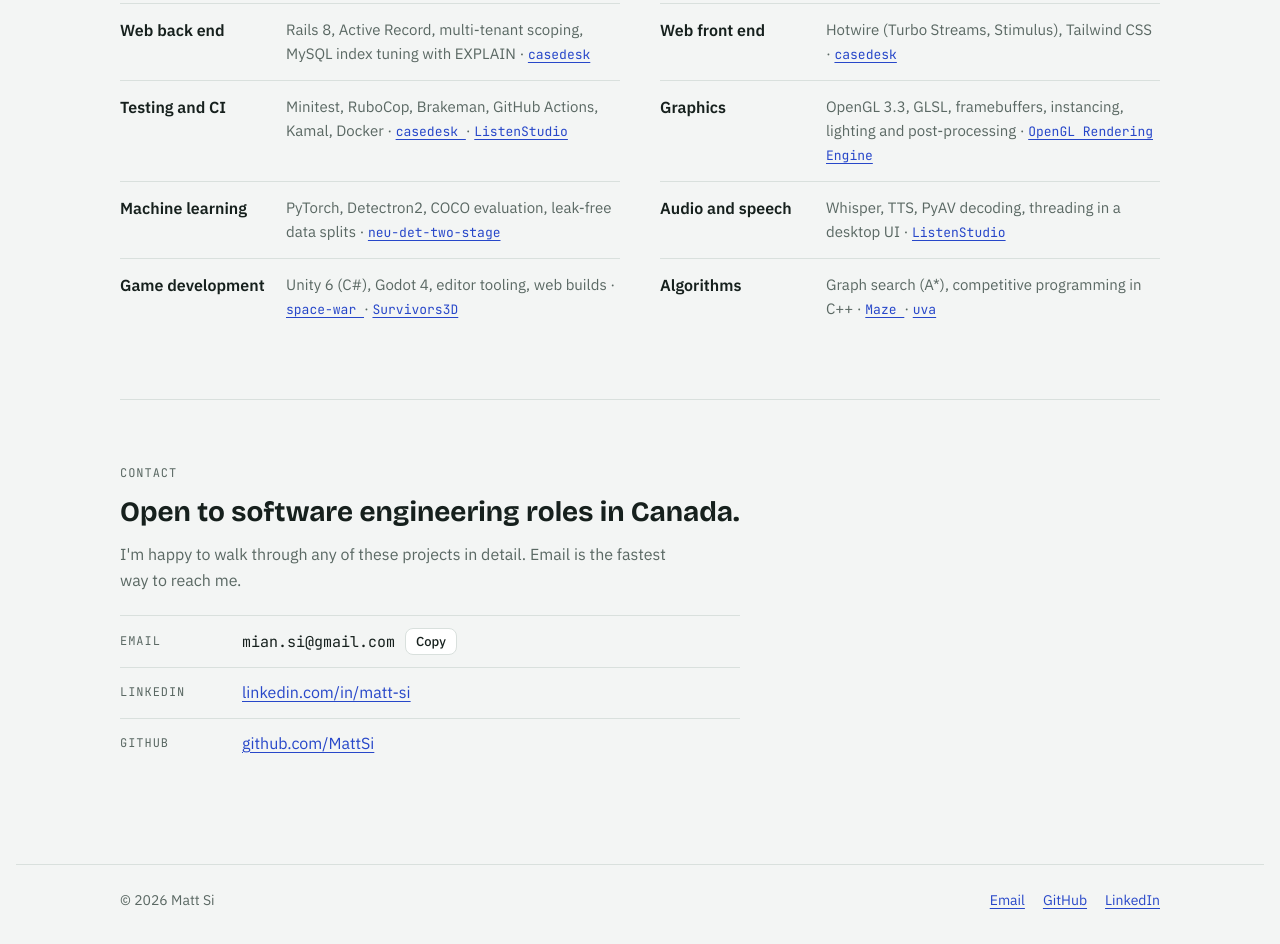
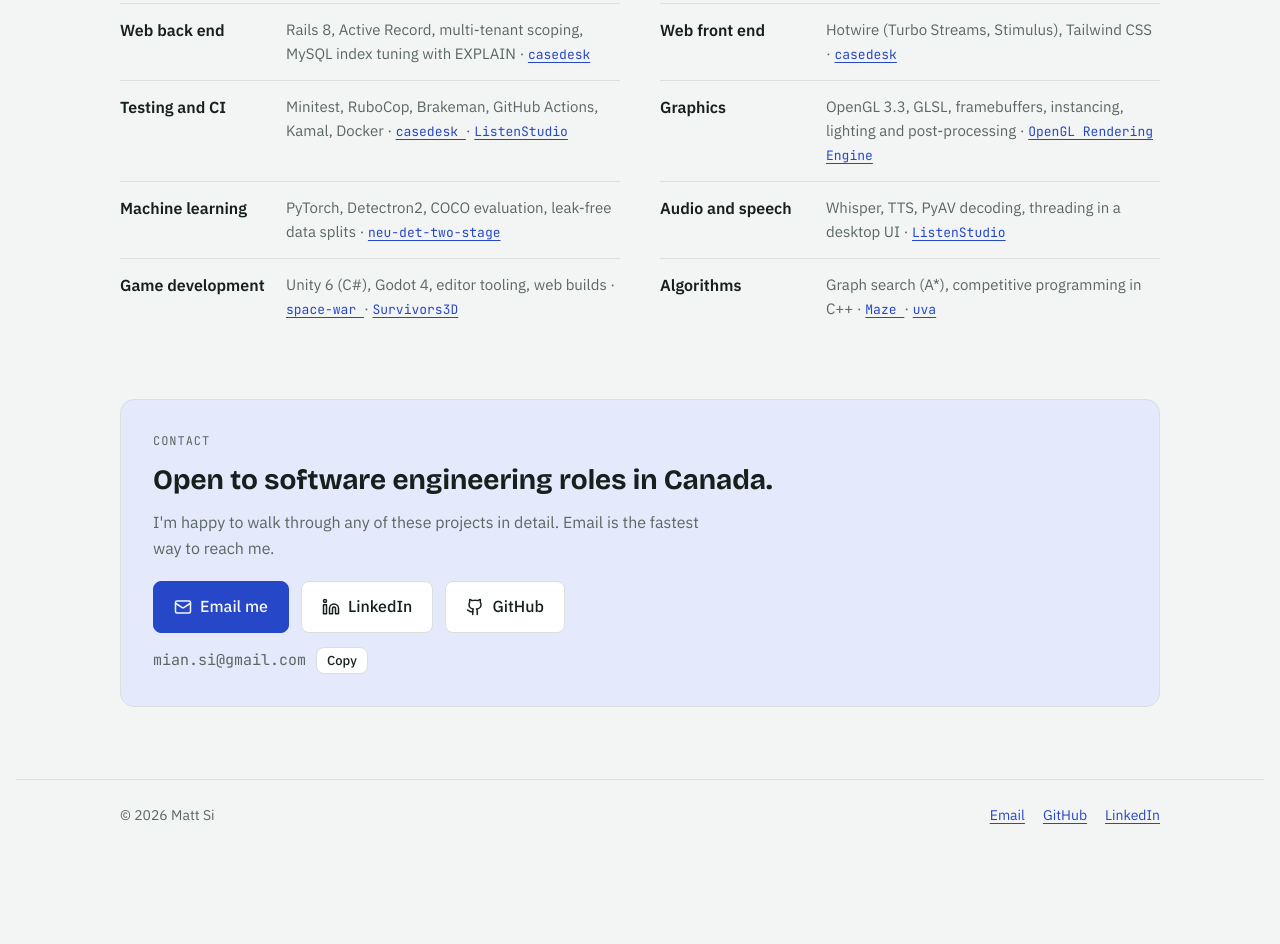
Before and after one commit to MattSi/MattSi.github.io, an Astro site: page /about in a window 1280 px wide. Shown: the part 1293-2237 px from the top of the page. After the commit the page ends 2151 px from the top, so only its background shows below. Built offline with nearby package versions, Linux system fonts and the light colour scheme; Astro itself is replaced by a stand-in of ours.

Commit message:
Remove resume; add email icon; make contact section stand out

```diff
--- a/src/components/SiteHeader.astro
+++ b/src/components/SiteHeader.astro
@@ -1,7 +1,7 @@
 ---
 // Top bar on every page: name and role on the left, tabs and icon links on the right.
 // To add a tab, add an entry to `tabs` in src/site.config.ts.
-// The icon links (GitHub, LinkedIn, resume) come from `site` in the same file.
+// The icon links (GitHub, LinkedIn, email, resume) come from `site` in the same file.
 import { site, tabs } from '../site.config';
 
 const path = Astro.url.pathname;
@@ -21,6 +21,11 @@
     label: 'LinkedIn',
     href: site.linkedin,
     svg: '<path d="M16 8a6 6 0 0 1 6 6v7h-4v-7a2 2 0 0 0-2-2 2 2 0 0 0-2 2v7h-4v-7a6 6 0 0 1 6-6z"/><rect width="4" height="12" x="2" y="9"/><circle cx="4" cy="4" r="2"/>',
+  },
+  {
+    label: `Email ${site.email}`,
+    href: `mailto:${site.email}`,
+    svg: '<rect width="20" height="16" x="2" y="4" rx="2"/><path d="m22 7-8.97 5.7a1.94 1.94 0 0 1-2.06 0L2 7"/>',
   },
   {
     label: 'Resume (PDF)',
@@ -49,7 +54,7 @@
       <div class="icon-links">
         {
           icons.map((i) => (
-            <a class="icon-link" href={i.href} target="_blank" rel="noopener" aria-label={i.label} title={i.label}>
+            <a class="icon-link" href={i.href} target={i.href.startsWith('mailto:') ? undefined : '_blank'} rel="noopener" aria-label={i.label} title={i.label}>
               <svg viewBox="0 0 24 24" width="20" height="20" fill="none" stroke="currentColor" stroke-width="1.8" stroke-linecap="round" stroke-linejoin="round" aria-hidden="true" set:html={i.svg} />
             </a>
           ))
--- a/src/pages/about.astro
+++ b/src/pages/about.astro
@@ -47,23 +47,24 @@
     <span class="label">Contact</span>
     <h2>{site.contactHeading}</h2>
     <p>{site.contactText}</p>
-    <dl class="contact">
-      <div>
-        <dt>Email</dt>
-        <dd>
-          <span id="email" class="mono">{site.email}</span>
-          <button id="copy-email" class="btn small" type="button" data-email={site.email}>Copy</button>
-        </dd>
-      </div>
-      <div>
-        <dt>LinkedIn</dt>
-        <dd><a href={site.linkedin} target="_blank" rel="noopener">{site.linkedin.replace(/^https:\/\/(www\.)?/, '').replace(/\/$/, '')}</a></dd>
-      </div>
-      <div>
-        <dt>GitHub</dt>
-        <dd><a href={site.github} target="_blank" rel="noopener">{site.github.replace(/^https:\/\//, '')}</a></dd>
-      </div>
-    </dl>
+    <div class="cta contact-cta">
+      <a class="btn primary" href={`mailto:${site.email}`}>
+        <svg viewBox="0 0 24 24" aria-hidden="true"><rect width="20" height="16" x="2" y="4" rx="2"/><path d="m22 7-8.97 5.7a1.94 1.94 0 0 1-2.06 0L2 7"/></svg>
+        Email me
+      </a>
+      <a class="btn" href={site.linkedin} target="_blank" rel="noopener">
+        <svg viewBox="0 0 24 24" aria-hidden="true"><path d="M16 8a6 6 0 0 1 6 6v7h-4v-7a2 2 0 0 0-2-2 2 2 0 0 0-2 2v7h-4v-7a6 6 0 0 1 6-6z"/><rect width="4" height="12" x="2" y="9"/><circle cx="4" cy="4" r="2"/></svg>
+        LinkedIn
+      </a>
+      <a class="btn" href={site.github} target="_blank" rel="noopener">
+        <svg viewBox="0 0 24 24" aria-hidden="true"><path d="M15 22v-4a4.8 4.8 0 0 0-1-3.5c3 0 6-2 6-5.5.08-1.25-.27-2.48-1-3.5.28-1.15.28-2.35 0-3.5 0 0-1 0-3 1.5-2.64-.5-5.36-.5-8 0C6 2 5 2 5 2c-.3 1.15-.3 2.35 0 3.5A5.403 5.403 0 0 0 4 9c0 3.5 3 5.5 6 5.5-.39.49-.68 1.05-.85 1.65-.17.6-.22 1.23-.15 1.85v4"/><path d="M9 18c-4.51 2-5-2-7-2"/></svg>
+        GitHub
+      </a>
+    </div>
+    <p class="contact-email">
+      <span id="email" class="mono">{site.email}</span>
+      <button id="copy-email" class="btn small" type="button" data-email={site.email}>Copy</button>
+    </p>
   </section>
 </Layout>
 
--- a/src/site.config.ts
+++ b/src/site.config.ts
@@ -19,8 +19,8 @@
   email: 'mian.si@gmail.com',
   github: 'https://github.com/MattSi',
   linkedin: 'https://www.linkedin.com/in/matt-si/',
-  // Resume icon in the top bar. Replace public/resume.pdf to update it; set to '' to hide the icon.
-  resume: '/resume.pdf',
+  // Resume icon in the top bar: put a PDF in public/ and set its path (e.g. '/resume.pdf'). '' hides the icon.
+  resume: '',
 
   // Portfolio tab (home page) heading and intro.
   portfolioHeading: 'Portfolio',
--- a/src/styles/global.css
+++ b/src/styles/global.css
@@ -128,14 +128,22 @@
 .skill dd a { font-family: var(--mono); font-size: 13px }
 
 /* Contact (About tab) */
-.contact-sec { padding-block: 64px 24px; margin-top: 56px; border-top: 1px solid var(--line); display: grid; gap: 14px }
+/* A highlighted card with big buttons, so the way to reach me is easy to spot */
+.contact-sec {
+  margin-top: 56px; margin-bottom: 40px; padding: 32px; display: grid; gap: 14px;
+  background: var(--accent-soft); border: 1px solid var(--line); border-radius: 14px;
+}
 .contact-sec h2 { font-size: clamp(22px, 3vw, 28px) }
 .contact-sec > p { margin: 0; color: var(--muted); max-width: 60ch }
-.contact { margin: 8px 0 0; display: grid; max-width: 620px }
-.contact > div { display: grid; grid-template-columns: 110px 1fr; gap: 12px; align-items: center; padding-block: 12px; border-top: 1px solid var(--line) }
-.contact dt { font-family: var(--mono); font-size: 12px; letter-spacing: .08em; text-transform: uppercase; color: var(--muted) }
-.contact dd { margin: 0; min-width: 0; display: flex; flex-wrap: wrap; align-items: center; gap: 10px; overflow-wrap: anywhere }
-.contact .mono { font-size: 15px; user-select: all }
+.contact-cta { margin-top: 6px }
+.contact-cta .btn { font-size: 16px; padding: 12px 20px }
+.contact-cta svg { width: 18px; height: 18px; fill: none; stroke: currentColor; stroke-width: 2; stroke-linecap: round; stroke-linejoin: round }
+.contact-email { margin: 0; display: flex; flex-wrap: wrap; align-items: center; gap: 10px }
+.contact-email .mono { font-size: 15px; user-select: all; overflow-wrap: anywhere }
+@media (max-width: 560px) {
+  .contact-sec { padding: 22px 18px }
+  .contact-cta .btn { flex: 1 1 100%; justify-content: center }
+}
 
 /* Project page */
 .detail { padding-block: 28px 24px; max-width: 900px }
```
Also changed, not shown: README.md, 1 other file.
